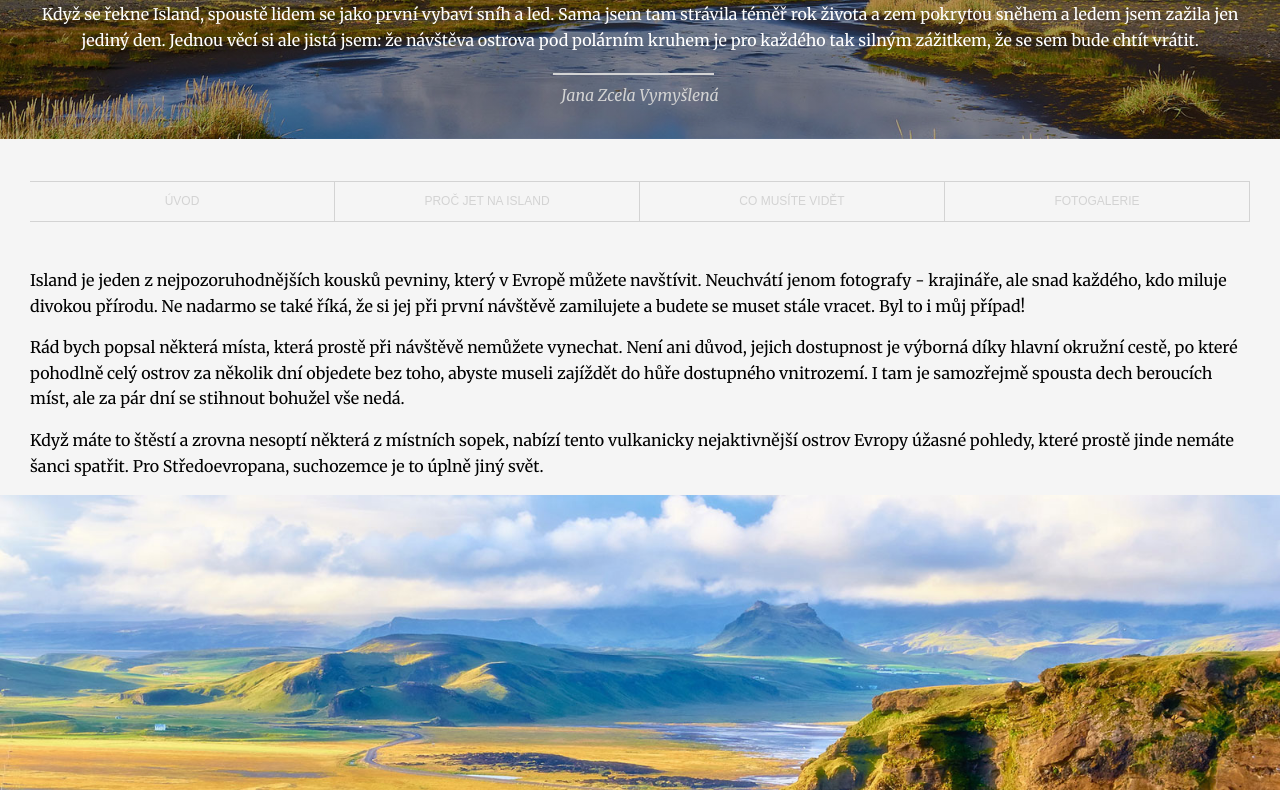
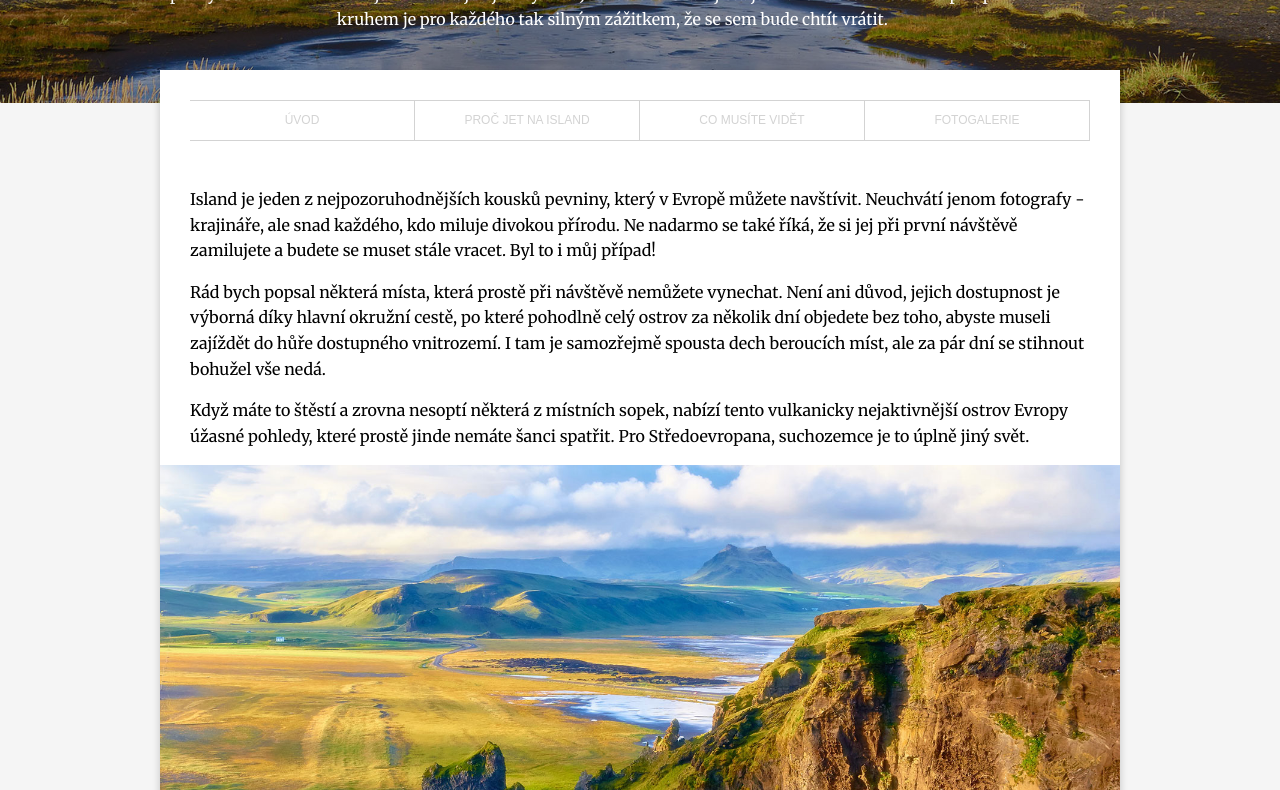
Before and after one commit to tvorimweb-2020-praha-jaro/projekt06-island-sonaouzka, a plain HTML site: page index.html in a window 1280 px wide. Shown: the part 84-874 px from the top of the page. Drawn offline with Linux system fonts and the light colour scheme.

Commit message:
vycleneni obsahu (960px)

```diff
--- a/style.css
+++ b/style.css
@@ -212,7 +212,27 @@ color: lightgrey;
 
 @media (min-width: 1000px) {
 
+.hlavicka {
+    max-width: 100%;
+    display: flex;
+    justify-content: center;
+}
 
+
+.perex {
+    max-width: 960px;
+    padding:20px;
+}
+
+
+.obsah {
+    width: 960px;
+    justify-content: center;
+    background-color: white;
+    box-shadow: 0 4px 8px 0 rgba(0, 0, 0, 0.2);
+    margin: -45px auto;
+
+}
 
 .galerie {
     display: flex;
@@ -222,4 +242,5 @@ color: lightgrey;
 .foto {
     flex: 1 1 calc(100% / 3);
 }
+
 }
```
